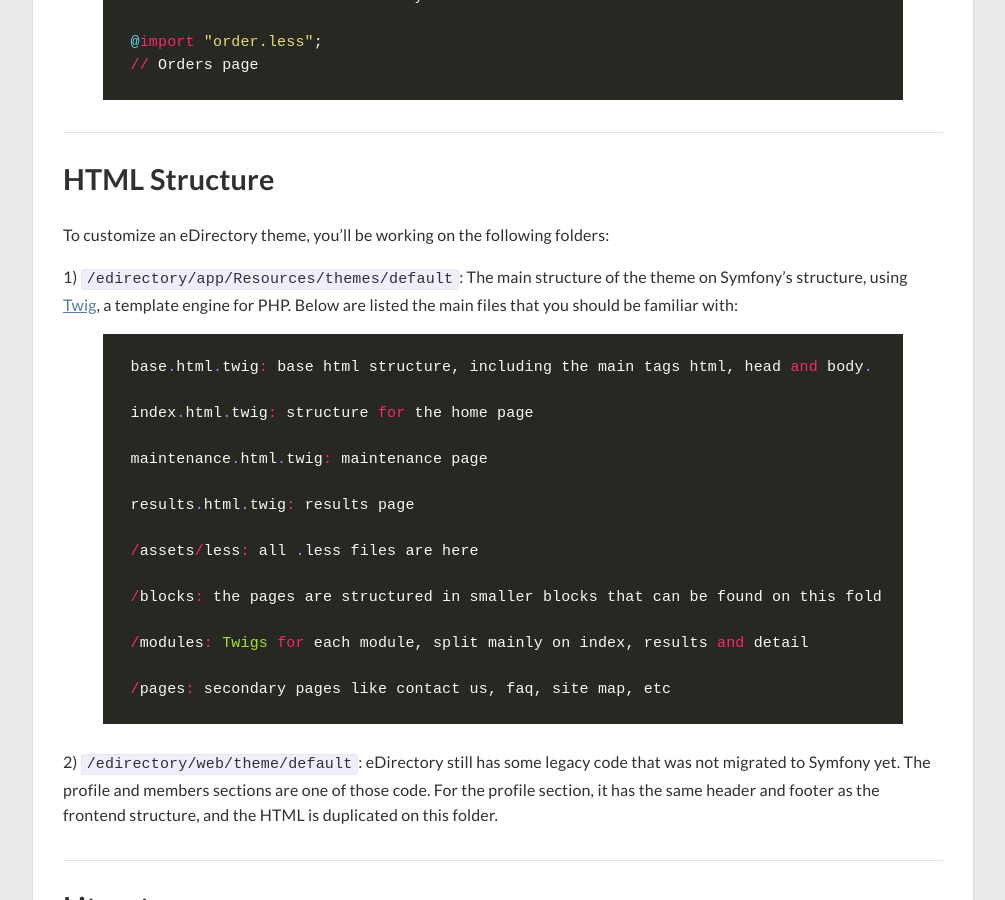
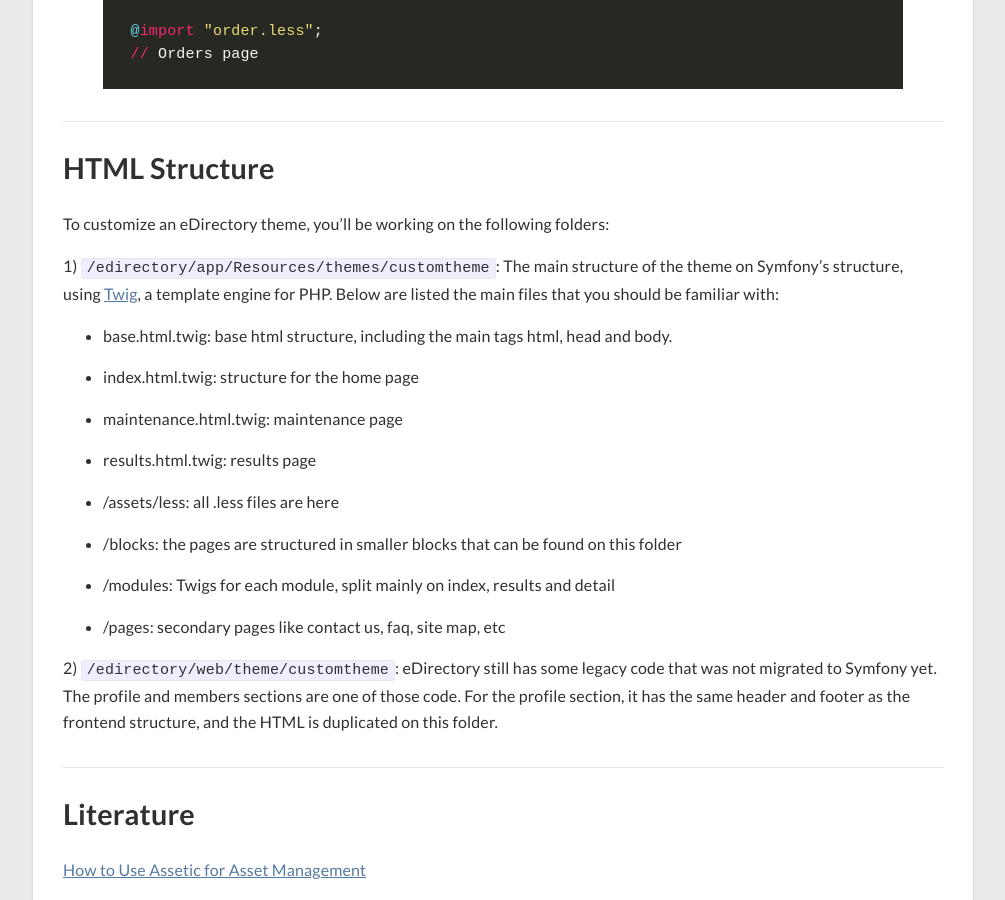
Before and after one commit to ArcaSolutions/arcasolutions.github.io, a Jekyll site: the page built from _posts/2015-12-14-less-structure.markdown, in a window 1280 px wide and 900 px high, scrolled down 3377 px. Shown: the whole window, without its empty margins (137-1142 px from the left). Built offline with Jekyll 4.4.1, drawn with Linux system fonts in a browser that asks for light colours; nearby versions of some CDN libraries; some of the changed text lies outside the part shown.

Commit message:
Updates style customization post

```diff
--- a/_posts/2015-12-14-less-structure.markdown
+++ b/_posts/2015-12-14-less-structure.markdown
@@ -17,7 +17,7 @@ eDirectory 11 is built with the PHP framework [Symfony](http://symfony.com/). Fo
 Let's start with the stylesheet structure. eDirectory 11 works with 3 main stylesheet files:
 
 1. **style.css** -> The result of the compilation of all .less files by Assetic. It includes all css declarations, including third-party plugins, and should not be changed.
-2. **colorscheme.css** -> This file is used when the customer uses the feature *Color Options*, which gives the site manager the ability to overwrite the main colors of the theme. This file is generated from the file `edirectory/web/theme/default/colorscheme.php`, which is basically a regular stylesheet file, but in PHP format. When a color is changed, the system uses this base file, replaces the color and generates the final `colorscheme.css` file again.
+2. **colorscheme.css** -> This file is used when the customer uses the feature *Color Options*, which gives the site manager the ability to overwrite the main colors of the theme. This file is generated from the file `edirectory/web/theme/customtheme/colorscheme.php`, which is basically a regular stylesheet file, but in PHP format. When a color is changed, the system uses this base file, replaces the color and generates the final `colorscheme.css` file again.
 3. **csseditor.css** -> Available when the customer uses the feature *CSS Editor* , which gives the site manager the ability to customize the theme without direct access to the stylesheets files. This file is empty by default, and it's the last one added on the page structure.
 
 ---
@@ -25,7 +25,7 @@ Let's start with the stylesheet structure. eDirectory 11 works with 3 main style
 ## Working with Less
 
 eDirectory source code is written in [LESS](http://lesscss.org/), a CSS pre-processor, meaning that it extends the CSS language, adding features that allow variables, mixins, functions and many other techniques that allow you to make CSS that is more maintainable, themable and extendable. The code is split in several .less files, that generates a single .css in the end.
-On the file `edirectory/app/Resources/themes/default/base.html.twig`, the block stylesheets calls all files for your theme. See below:
+On the file `edirectory/app/Resources/themes/customtheme/base.html.twig`, the block stylesheets calls all files for your theme. See below:
 
 {% highlight php %}
 {% raw %}
@@ -33,10 +33,9 @@ On the file `edirectory/app/Resources/themes/default/base.html.twig`, the block
    {% block stylesheets %}
        {% stylesheets
        filter='cssrewrite'
-       output='assets/css/default/style.css'
-       '%kernel.root_dir%/Resources/themes/default/assets/less/theme.less'
-       'assets/js/lib/owl-carousel/*.css'
-       '%kernel.root_dir%/Resources/themes/default/css/*.css' %}
+       output='assets/css/customtheme/style.css'
+       '%kernel.root_dir%/Resources/themes/customtheme/assets/less/theme.less'
+       'assets/js/lib/owl-carousel/*.css' %}
        <link href="{{ asset_url }}" rel="stylesheet"/>
        {% endstylesheets %}
    {% endblock -%}
@@ -50,7 +49,7 @@ On the file `edirectory/app/Resources/themes/default/base.html.twig`, the block
 {% endraw %}
 {% endhighlight %}
 
-The first part of the code is simply telling the system to get all .less files listed on `edirectory/app/Resources/themes/default/assets/less/theme.less` and compile them to the final .css `edirectory/app/assets/css/default/style.css`.
+The first part of the code is simply telling the system to get all .less files listed on `edirectory/app/Resources/themes/customtheme/assets/less/theme.less` and compile them to the final .css `edirectory/app/assets/css/customtheme/style.css`.
 Next, it's includes the custom colors file (`colorscheme.css`) and finally, it checks if exists a custom css file generated by the CSS Editor feature and includes it.
 
 If you're making changes to your .less files in production, Assetic should automatically compile them again after every change. In development, you need to do the following:
@@ -63,18 +62,16 @@ app/console assetic:watch
 
 This command will be watching the assets folder and will recompile the main stylesheet file every time any changes are done in one of the LESS files.
 
-Any css file on the folder `edirectory/app/Resources/themes/default/css/` will be automatically added to the minimized file `style.css`.
+Any css file on the folder `edirectory/app/Resources/themes/customtheme/css/` will be automatically added to the minimized file `style.css`.
 
 ---
 
 ## Less Structure
 eDirectory .less files are based on the frontend framework [Bootstrap v3.3.4](https://github.com/twbs/bootstrap/releases/tag/v3.3.4) and only the main file `theme.less` is called by ASSETIC. This file replaces bootstrap.less and contains all @import including variables, mixins, plugins and resets.
 
-Start by setting the main characteristics of the layout on the file `variables.less`. This file determines the colors and sizes used on mixins and functions. Read the file carefully before editing any variable and don’t forget to update the default colors in the colorscheme file: `default_themecolors.inc.php`
+When you start your theme customization, start by setting the main characteristics of the layout on the file `variables.less`. This file determines the colors and sizes used on mixins and functions. Read the file carefully before editing any variable and don’t forget to update the default colors in the colorscheme file: `default_themecolors.inc.php` (see more details on the topic **Color Scheme**).
 
-After importing the main bootstrap files, eDirectory special styles are included:
-
-Default eDirectory v11 Instalation:
+After importing the main bootstrap files, eDirectory special styles are included. See below the file structure for a default eDirectory v11 Instalation:
 
 {% highlight css %}
 //eDirectory Components
@@ -131,29 +128,25 @@ Default eDirectory v11 Instalation:
 
 To customize an eDirectory theme, you'll be working on the following folders:
 
-1) `/edirectory/app/Resources/themes/default`: The main structure of the theme on Symfony's structure, using [Twig](http://twig.sensiolabs.org/), a template engine for PHP. Below are listed the main files that you should be familiar with:
+1) `/edirectory/app/Resources/themes/customtheme`: The main structure of the theme on Symfony's structure, using [Twig](http://twig.sensiolabs.org/), a template engine for PHP. Below are listed the main files that you should be familiar with:
 
-{% highlight php %}
+* base.html.twig: base html structure, including the main tags html, head and body.
 
-base.html.twig: base html structure, including the main tags html, head and body.
+* index.html.twig: structure for the home page
 
-index.html.twig: structure for the home page
+* maintenance.html.twig: maintenance page
 
-maintenance.html.twig: maintenance page
+* results.html.twig: results page
 
-results.html.twig: results page
+* /assets/less: all .less files are here
 
-/assets/less: all .less files are here
+* /blocks: the pages are structured in smaller blocks that can be found on this folder
 
-/blocks: the pages are structured in smaller blocks that can be found on this folder
+* /modules: Twigs for each module, split mainly on index, results and detail
 
-/modules: Twigs for each module, split mainly on index, results and detail
+* /pages: secondary pages like contact us, faq, site map, etc
 
-/pages: secondary pages like contact us, faq, site map, etc
-
-{% endhighlight %}
-
-2) `/edirectory/web/theme/default`: eDirectory still has some legacy code that was not migrated to Symfony yet. The profile and members sections are one of those code. For the profile section, it has the same header and footer as the frontend structure, and the HTML is duplicated on this folder.
+2) `/edirectory/web/theme/customtheme`: eDirectory still has some legacy code that was not migrated to Symfony yet. The profile and members sections are one of those code. For the profile section, it has the same header and footer as the frontend structure, and the HTML is duplicated on this folder.
 
 ------
 
```
